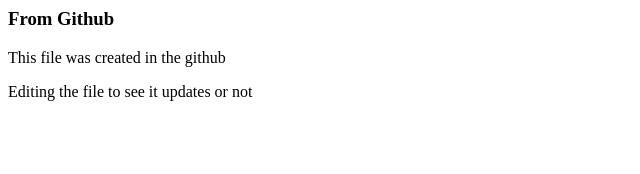
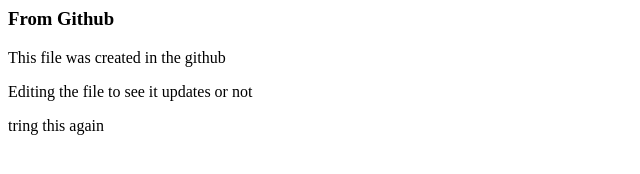
Before and after one commit to DeveshGautam2000/jetkins, a plain HTML site: page index.html in a window 1280 px wide. Shown: the whole page, without its empty margins (0-640 px from the left). Drawn offline with Linux system fonts and the light colour scheme.

Commit message:
Update index.html

```diff
--- a/index.html
+++ b/index.html
@@ -5,4 +5,5 @@
   <h3>From Github</h3>
   <p>This file was created in the github</p>
   <p>Editing the file to see it updates or not</p>
+  <p>tring this again</p>
 </html>
```
